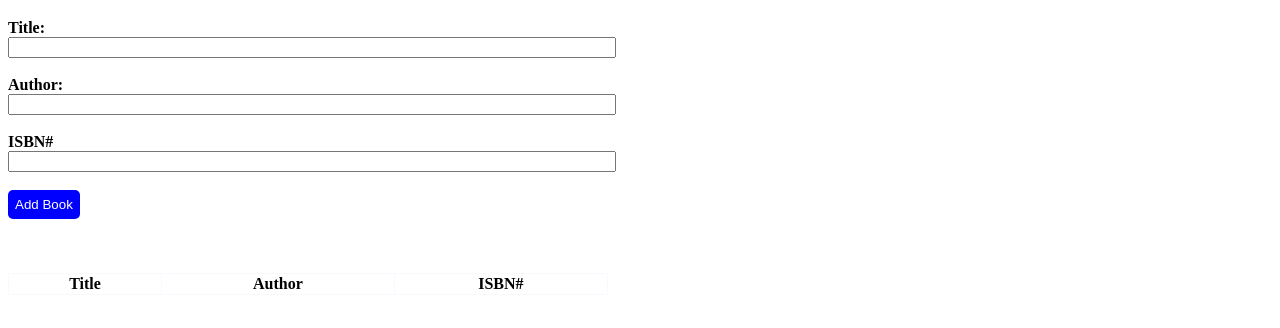
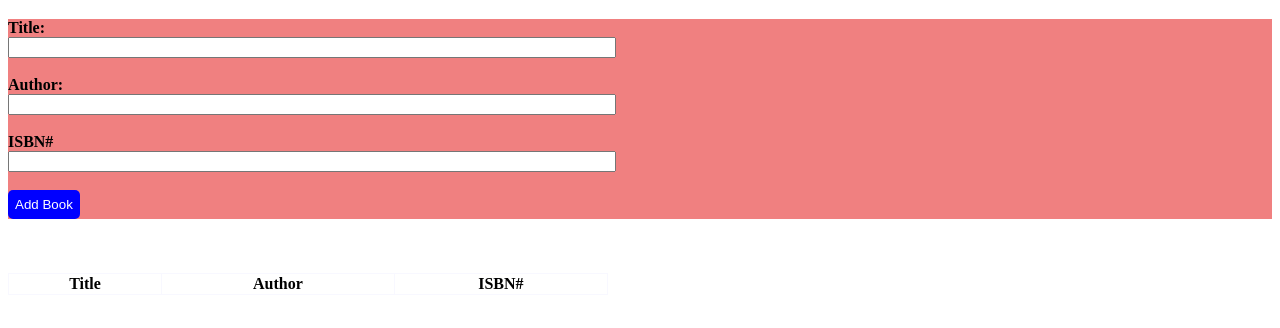
Before and after one commit to acciojob/book-list-Adarsh4775, a website: page main.html in a window 1280 px wide. Shown: the part 62-390 px from the top of the page. Drawn offline with Linux system fonts and the light colour scheme.

Commit message:
created a submission

```diff
--- a/main.html
+++ b/main.html
@@ -9,7 +9,7 @@
 <body>
 	<!-- the entire body must be written by student -->
     <h1>My<mark>Book</mark>List</h1>
-	<form>
+	<form class=form-group>
 		<label for="title"><b>Title:</b></label>
 		<br>
 		<input type="text" id="title">
--- a/styles.css
+++ b/styles.css
@@ -1,4 +1,7 @@
 /*  your css code here. If applicable */
+.form-group{
+	background-color:lightcoral;
+}
 mark{
 	color:blue;
 	background-color:white;
```
